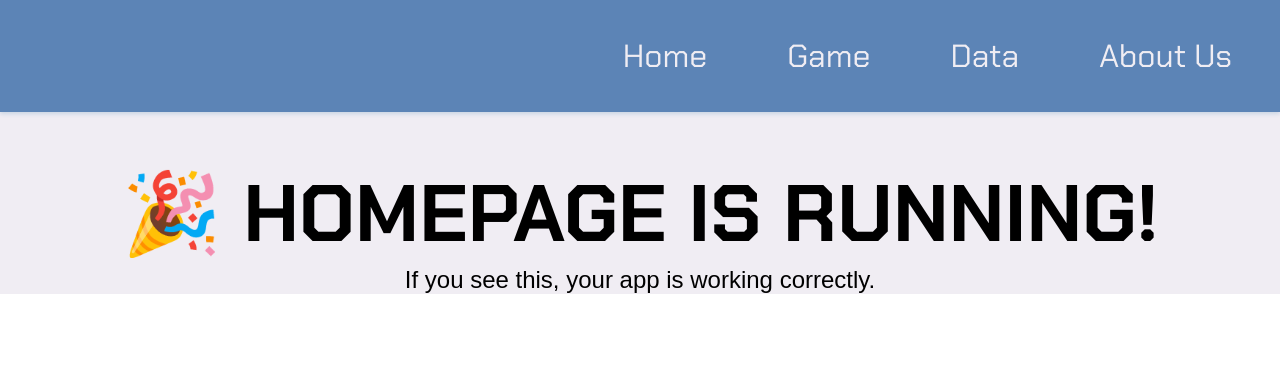
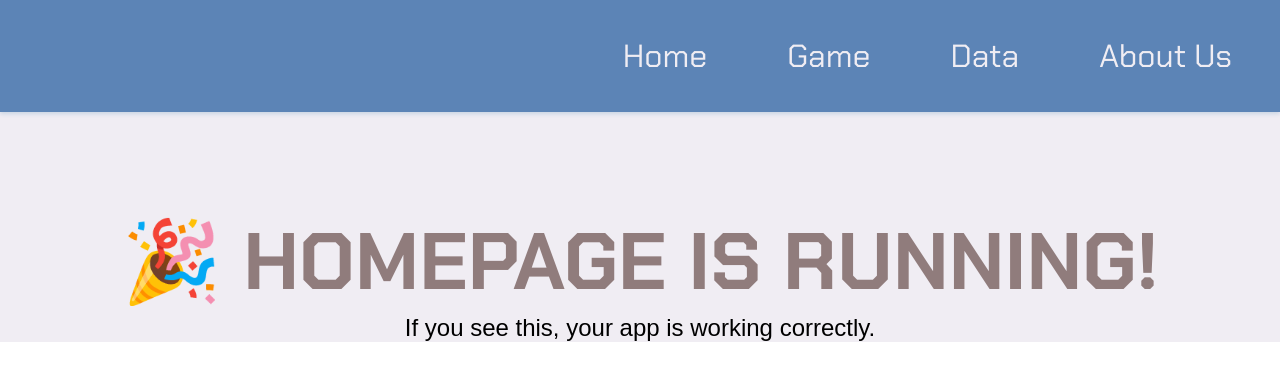
Before and after one commit to E11aW/css481-final-project, a React (Create React App) app: page / in a window 1280 px wide. Shown: the top 380 px of the page. Built offline with nearby package versions, Linux system fonts and the light colour scheme.

Commit message:
Fixed titles

```diff
--- a/src/_variables.scss
+++ b/src/_variables.scss
@@ -11,7 +11,7 @@ $SunsetOrange: #F7C6B0;
 $MutedOrange: #D9BDBD;
 // Basic Colors if needed
 $White: #FFFFFF;
-$Black: #000000;
+$Brown: #907c7cff;
 
 // Default Stylings
 * {
@@ -36,6 +36,8 @@ h1 {
     font-size: 5rem;
     text-transform: uppercase;
     text-align: center;
+    color: $Brown;
+    padding-top: 3rem;
 }
 
 h2 {
```
